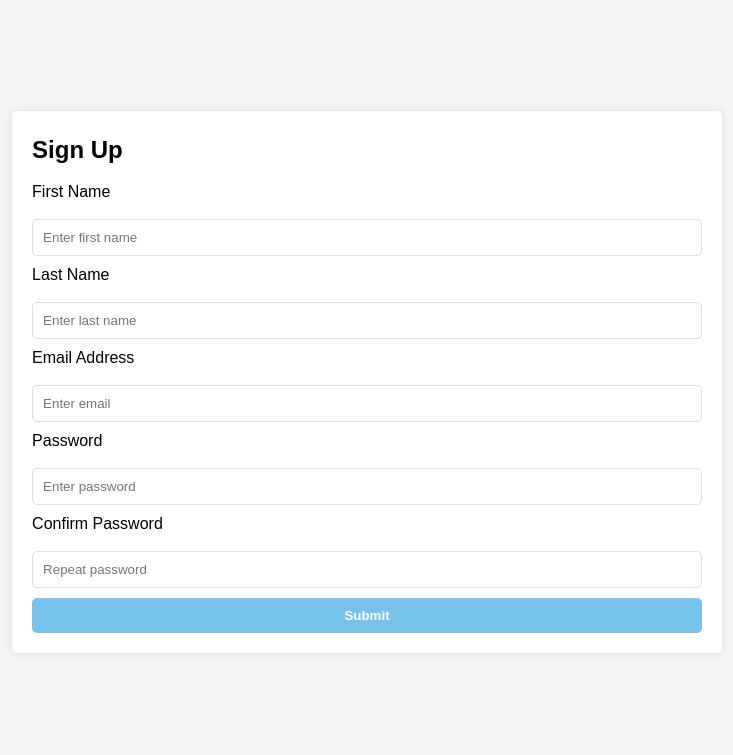
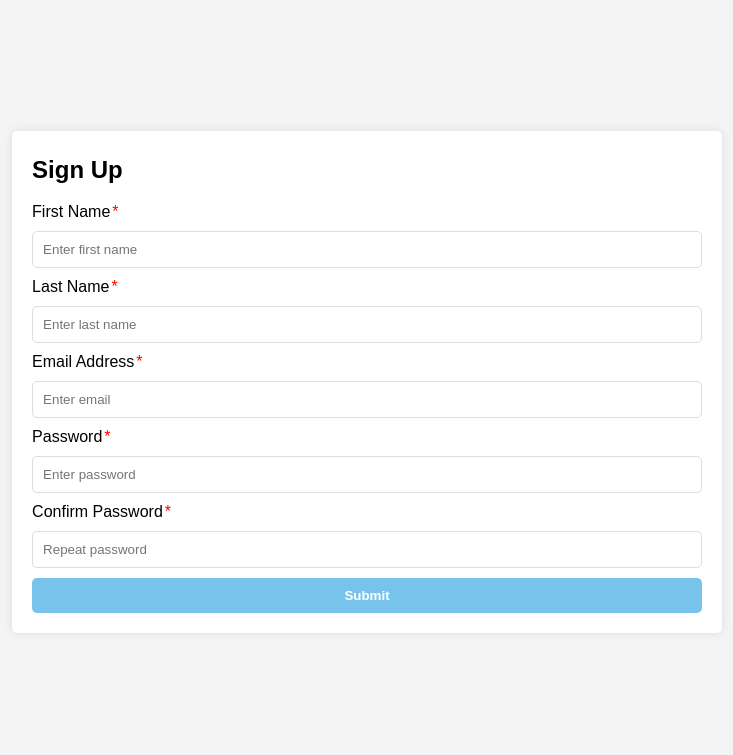
Before and after one commit to mazzinno/Note-Keeper, a Flask app: page /signup in a window 1280 px wide. Shown: the part 61-816 px from the top of the page, without its empty margins (273-1006 px from the left). Run offline with Flask 3, Linux system fonts and the light colour scheme.

Commit message:
version3

```diff
--- a/website/static/styles/note.css
+++ b/website/static/styles/note.css
@@ -74,3 +74,8 @@
 .delete-button:hover {
     background-color: #c82333;
 }
+
+.required {
+    color: red;
+    margin-left: 2px;
+}
--- a/website/static/styles/styles.css
+++ b/website/static/styles/styles.css
@@ -70,5 +70,4 @@ body {
 
   .signup-container label {
     display: block;
-    margin-bottom: 8px;
 }
--- a/website/templates/loginpage.html
+++ b/website/templates/loginpage.html
@@ -6,10 +6,10 @@
 <div class="login-container">
     <h2>Login</h2>
     <form method="post">
-        <label for="email">Email Address</label>
+        <label for="email">Email Address<span class="required">*</span></label>
         <input type="email" id="email" name="email" placeholder="Enter email" required>
 
-        <label for="password">Password</label>
+        <label for="password">Password<span class="required">*</span></label>
         <input type="password" id="password" name="password" placeholder="Enter Password" required>
 
         <button type="submit" class="submit-btn">Submit</button>
--- a/website/templates/signup.html
+++ b/website/templates/signup.html
@@ -7,19 +7,19 @@
     <h2>Sign Up</h2>
     <form method="post">
 
-        <label for="first_name">First Name</label>
+        <label for="first_name">First Name<span class="required">*</span></label>
         <input type="text" id="first_name" name="first_name" placeholder="Enter first name" required>
 
-        <label for="last_name">Last Name</label>
+        <label for="last_name">Last Name<span class="required">*</span></label>
         <input type="text" id="last_name" name="last_name" placeholder="Enter last name" required>
 
-        <label for="email">Email Address</label>
+        <label for="email">Email Address<span class="required">*</span></label>
         <input type="email" id="email" name="email" placeholder="Enter email" required>
 
-        <label for="password1">Password</label>
+        <label for="password1">Password<span class="required">*</span></label>
         <input type="password" id="password1" name="password1" placeholder="Enter password" required>
 
-        <label for="password2">Confirm Password</label>
+        <label for="password2">Confirm Password<span class="required">*</span></label>
         <input type="password" id="password2" name="password2" placeholder="Repeat password" required>
 
         <button type="submit" class="submit-btn">Submit</button>
```
Also changed, not shown: instance/database.db.
